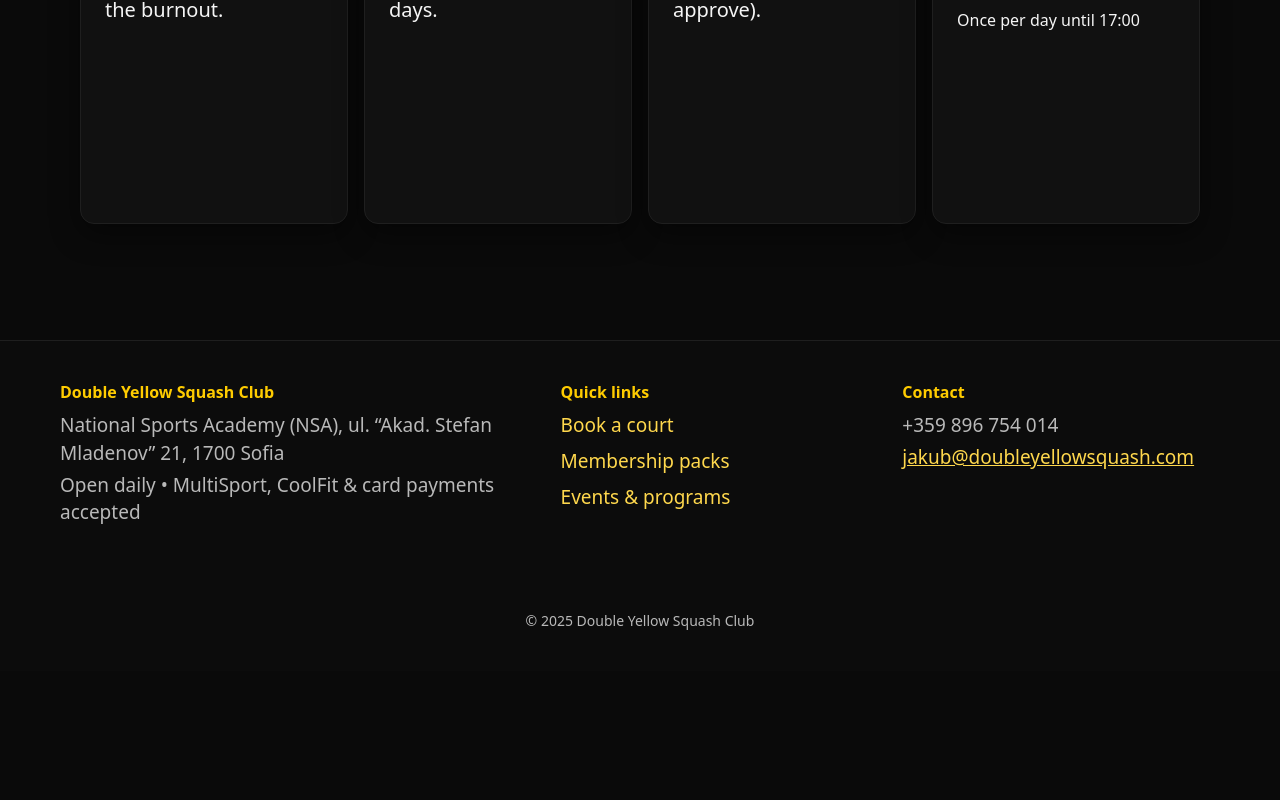
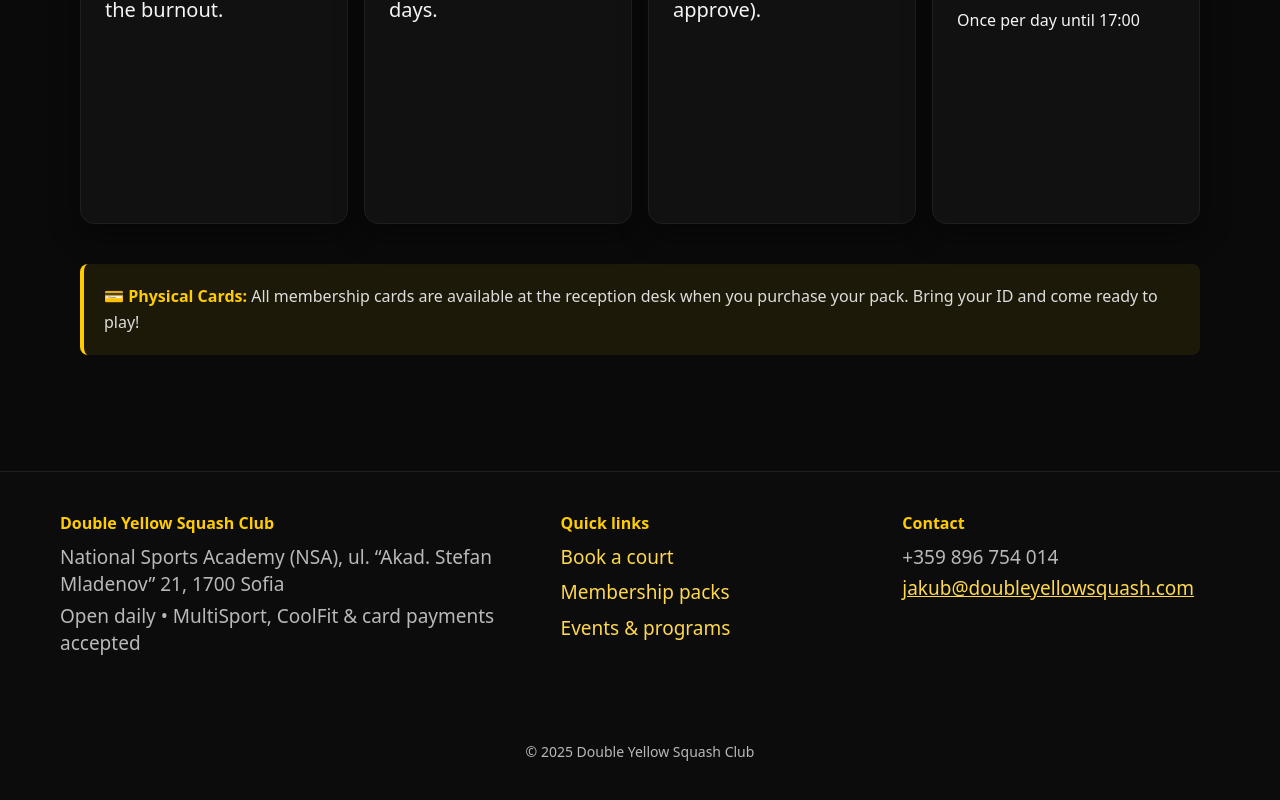
Before and after one commit to jakubkristl/double-yellow-website, a Next.js app: page /membership in a window 1280 px wide. Shown: the part 872-1672 px from the top of the page. Before the commit the page ends 1543 px from the top, so only its background shows below. Built offline with nearby package versions, Linux system fonts and the light colour scheme.

Commit message:
feat(membership): add note about physical cards at reception
- Add prominent note below membership packs
- Indicate cards are available at reception desk
- Styled with yellow accent border for visibility
- Improves user experience and expectations

```diff
--- a/app/membership/page.tsx
+++ b/app/membership/page.tsx
@@ -116,6 +116,20 @@
           </article>
         ))}
       </div>
+
+      {/* Note about cards at reception */}
+      <div style={{
+        marginTop: "40px",
+        padding: "20px",
+        backgroundColor: "rgba(255, 204, 0, 0.08)",
+        borderLeft: "4px solid var(--accent)",
+        borderRadius: "8px",
+        color: "#ddd",
+      }}>
+        <p style={{ margin: 0, fontSize: "clamp(14px, 1vw + 12px, 16px)", lineHeight: "1.6" }}>
+          <strong style={{ color: "var(--accent)" }}>💳 Physical Cards:</strong> All membership cards are available at the reception desk when you purchase your pack. Bring your ID and come ready to play!
+        </p>
+      </div>
     </section>
   );
 }
```
Also changed, not shown: 1 other file (tests, documents, lock files or other folders).
